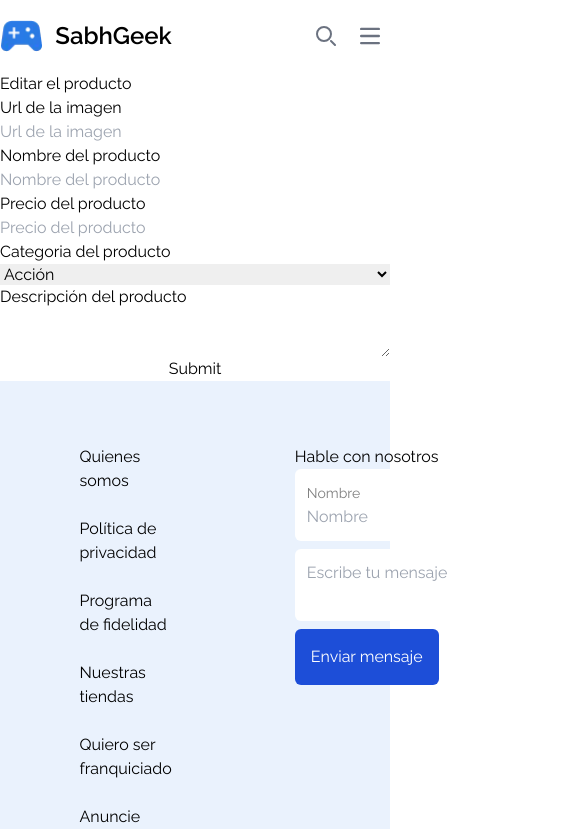
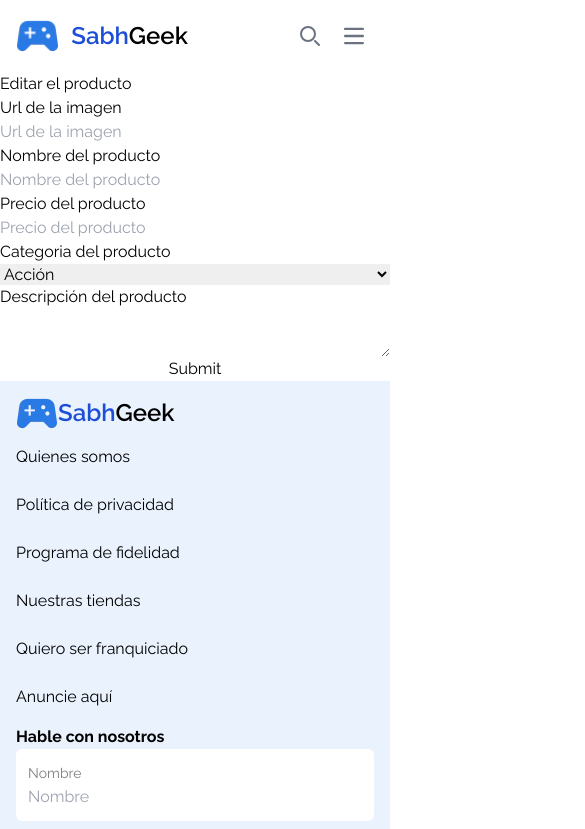
Before and after one commit to SABHGG/AluraGeek, a React (Vite) app: page /productos/create in a window 390 px wide. Shown: the top 829 px of the page, 585 px wide, since content can reach past the window. Built offline with nearby package versions, Linux system fonts and the light colour scheme.

Commit message:
responsive update

```diff
--- a/src/components/Card.jsx
+++ b/src/components/Card.jsx
@@ -4,7 +4,11 @@ const Card = ({ id, name, imgUrl, price }) => {
   return (
     <div className="border border-gray-200 rounded-lg shadow p-3 flex flex-col justify-between">
       <div className="">
-        <img className="w-full object-contain sm:w-90 md:w-80 lg:w-70" src={imgUrl} alt={name} />
+        <img
+          className="w-full object-contain sm:w-90 md:w-80 lg:w-70"
+          src={imgUrl}
+          alt={name}
+        />
       </div>
 
       <div className="flex flex-col">
@@ -12,7 +16,9 @@ const Card = ({ id, name, imgUrl, price }) => {
           {name}
         </h5>
 
-        <p className="mb-3 font-normal text-gray-700 ">{price}€</p>
+        <p className="mb-3 font-normal text-gray-700 flex items-center">
+          {price}€
+        </p>
         <a
           href={`/productos/${id}`}
           className="inline-flex items-center px-3 py-2 text-sm font-medium text-center text-white bg-blue-700 rounded-lg hover:bg-blue-800 focus:ring-4 focus:outline-none focus:ring-blue-300 "
--- a/src/components/Footer.jsx
+++ b/src/components/Footer.jsx
@@ -2,27 +2,30 @@ import vectorLogo from "../assets/Vector.webp";
 
 const Footer = () => {
   return (
-    <footer className="flex flex-col w-full bg-[#EAF2FD] p-16">
+    <footer className="flex flex-col w-full bg-[#EAF2FD] p-16 max-lg:p-8 max-md:p-4">
       <section className="flex items-center justify-center">
-        <div className="flex items-start justify-center w-full gap-32 max-w-[1400px]">
+        <div className="flex items-start justify-center w-full gap-32 max-w-[1400px] max-lg:flex-col max-lg:gap-4 ">
           <div className="flex items-center justify-center shrink-0">
             <img src={vectorLogo} alt="Logo" />
-            <h1>SabhGeek</h1>
+            <h1 className="text-2xl font-semibold whitespace-nowrap">
+              <span className="text-blue-700">Sabh</span>
+              <span>Geek</span>
+            </h1>
           </div>
-          <div className="w-1/3">
+          <div className="">
             <ul className="flex flex-col gap-6">
-              <li>Quienes somos</li>
-              <li>Política de privacidad</li>
-              <li> Programa de fidelidad</li>
-              <li>Nuestras tiendas</li>
-              <li>Quiero ser franquiciado</li>
-              <li>Anuncie aquí</li>
+              <li className="whitespace-nowrap">Quienes somos</li>
+              <li className="whitespace-nowrap">Política de privacidad</li>
+              <li className="whitespace-nowrap"> Programa de fidelidad</li>
+              <li className="whitespace-nowrap">Nuestras tiendas</li>
+              <li className="whitespace-nowrap">Quiero ser franquiciado</li>
+              <li className="whitespace-nowrap">Anuncie aquí</li>
             </ul>
           </div>
-          <div className="w-full ">
-            <h2>Hable con nosotros</h2>
+          <div className="w-full flex-grow">
+            <h2 className="font-bold text-base">Hable con nosotros</h2>
             <form
-              className="flex flex-col items-start shrink-0 gap-2 w-[560px]"
+              className="flex flex-col items-start shrink-0 gap-2 w-full"
               action=""
             >
               <div className="bg-white rounded-md p-3 w-full">
@@ -55,7 +58,7 @@ const Footer = () => {
           </div>
         </div>
       </section>
-      <section className="p-8 text-center">
+      <section className="p-8 text-center max-lg:p-8 max-md:p-4">
         <p>Desarrollado por Sergio Beleño</p>
       </section>
     </footer>
--- a/src/components/Header.jsx
+++ b/src/components/Header.jsx
@@ -7,7 +7,6 @@ const Header = () => {
   const handleSearch = (e) => {
     setSearch(e.target.value);
   };
-
 
   const handleMenu = () => {
     const navbarMenu = document.querySelector("#navbar-search");
@@ -27,20 +26,16 @@ const Header = () => {
     setSearch("");
   };
 
-
   return (
     <header className="w-full">
       <nav className="bg-white border-gray-200">
-        <div className="max-w-[1400px] flex flex-wrap items-center justify-between mx-auto py-4">
-          <div className="flex gap-4 max-md:justify-between max-md:w-full">
+        <div className="max-w-[1400px] flex flex-wrap items-center justify-between mx-auto py-4 max-md:mx-2 max-lg:mx-2">
+          <div className="flex gap-4 max-md:justify-between max-md:w-full max-md:mx-2 max-lg:mx-2">
             <a href="/" className="flex items-center">
-              <img
-                src={vectorLogo}
-                className="h-8 mr-3"
-                alt="Logo"
-              />
+              <img src={vectorLogo} className="h-8 mr-3" alt="Logo" />
               <span className="self-center text-2xl font-semibold whitespace-nowrap">
-                SabhGeek
+                <span className="text-blue-700">Sabh</span>
+                <span>Geek</span>
               </span>
             </a>
             <div className="flex md:order-1">
@@ -69,7 +64,11 @@ const Header = () => {
                 </svg>
                 <span className="sr-only">Search</span>
               </button>
-              <form action="/productos" onSubmit={handleSubmit} className="relative hidden md:block">
+              <form
+                action="/productos"
+                onSubmit={handleSubmit}
+                className="relative hidden md:block"
+              >
                 <div className="absolute inset-y-0 left-0 flex items-center pl-3 pointer-events-none">
                   <svg
                     className="w-4 h-4 text-gray-500"
@@ -124,7 +123,10 @@ const Header = () => {
               </button>
             </div>
           </div>
-          <div className="items-center justify-between hidden w-full md:flex md:w-auto md:order-1" id="navbar-search">
+          <div
+            className="items-center justify-between hidden w-full md:flex md:w-auto md:order-1"
+            id="navbar-search"
+          >
             <form onSubmit={handleSubmit} className="relative mt-3 md:hidden">
               <div className="absolute inset-y-0 left-0 flex items-center pl-3 pointer-events-none">
                 <svg
--- a/src/components/ProductoCategorias.jsx
+++ b/src/components/ProductoCategorias.jsx
@@ -2,7 +2,7 @@ import Cards from "./Cards";
 
 const ProductoCategorias = () => {
   return (
-    <section className="flex flex-col items-center justify-center max-w-[1400px] mx-auto">
+    <section className="flex flex-col items-center justify-center max-w-[1400px] mx-auto my-3 max-md:mx-2 max-lg:mx-2">
       <Cards limit={6} categoryId={1} categoryName="Acción" />
       <Cards limit={6} categoryId={2} categoryName="Ropa" />
       <Cards limit={6} categoryId={3} categoryName="Libros y cómics" />
```
